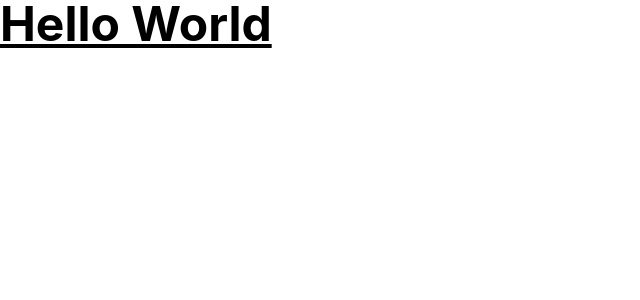
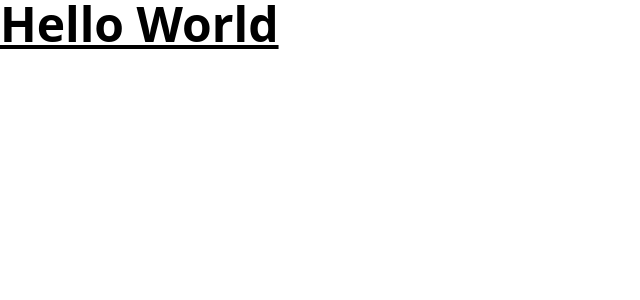
Before and after one commit to dean-tunbridge/px-portfolio, a React (Vite) app: page / in a window 1280 px wide. Shown: the top 300 px of the page, without its empty margins (0-640 px from the left). Built offline with nearby package versions, Linux system fonts and the light colour scheme.

Commit message:
add google font

```diff
--- a/src/App.css
+++ b/src/App.css
@@ -1,6 +1,9 @@
 @import 'tailwindcss';
+@import url('https://fonts.googleapis.com/css2?family=Figtree:wght@300..900&display=swap');
 
 @theme {
+  /* FONTS */
+  --font-sans: 'Figtree', 'system-ui', sans-serif;
   /* CUSTOM COLOURS */
   /* Amethyst */
   --color-amethyst-50: oklch(94.32% 0.0128 325.68);
```
